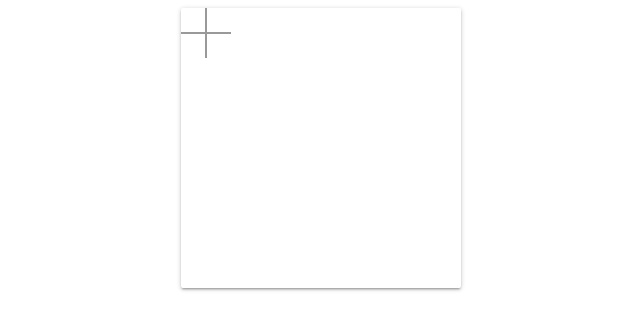
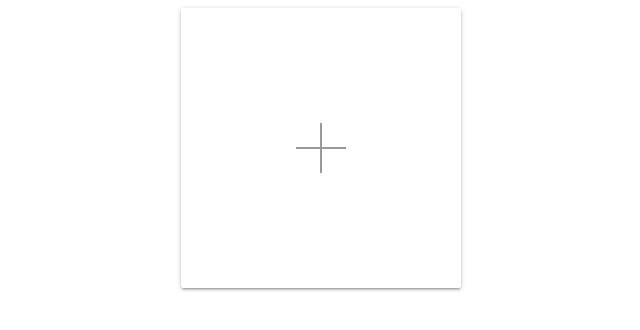
Before and after one commit to Travis-hjs/my-note, a plain HTML site: page JavaScript/upload-img.html in a window 1280 px wide. Shown: the full height of the page, 319-959 px from the left. Drawn offline with Linux system fonts and the light colour scheme.

Commit message:
上传图片样式修改

```diff
--- a/JavaScript/upload-img.html
+++ b/JavaScript/upload-img.html
@@ -33,7 +33,7 @@
                         </svg>
                     </div>
                 </div>
-                <div class="upload flex flex_vertical flex_center">
+                <div class="upload flex fvertical fcenter">
                     <div class="add-icon"></div>
                     <input class="upload-input" type="file" name="picture" onchange="upLoad(this)">
                 </div>
```
